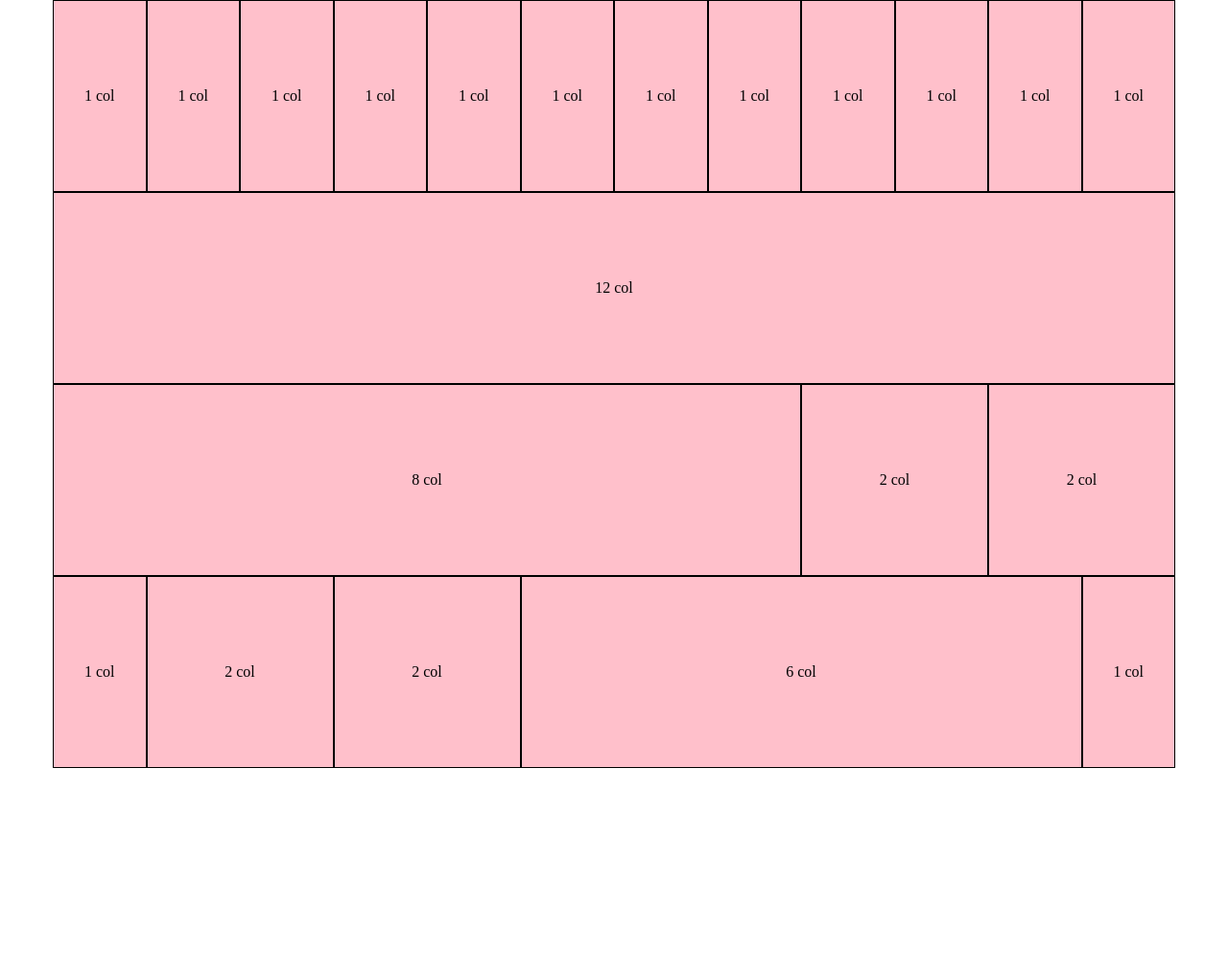
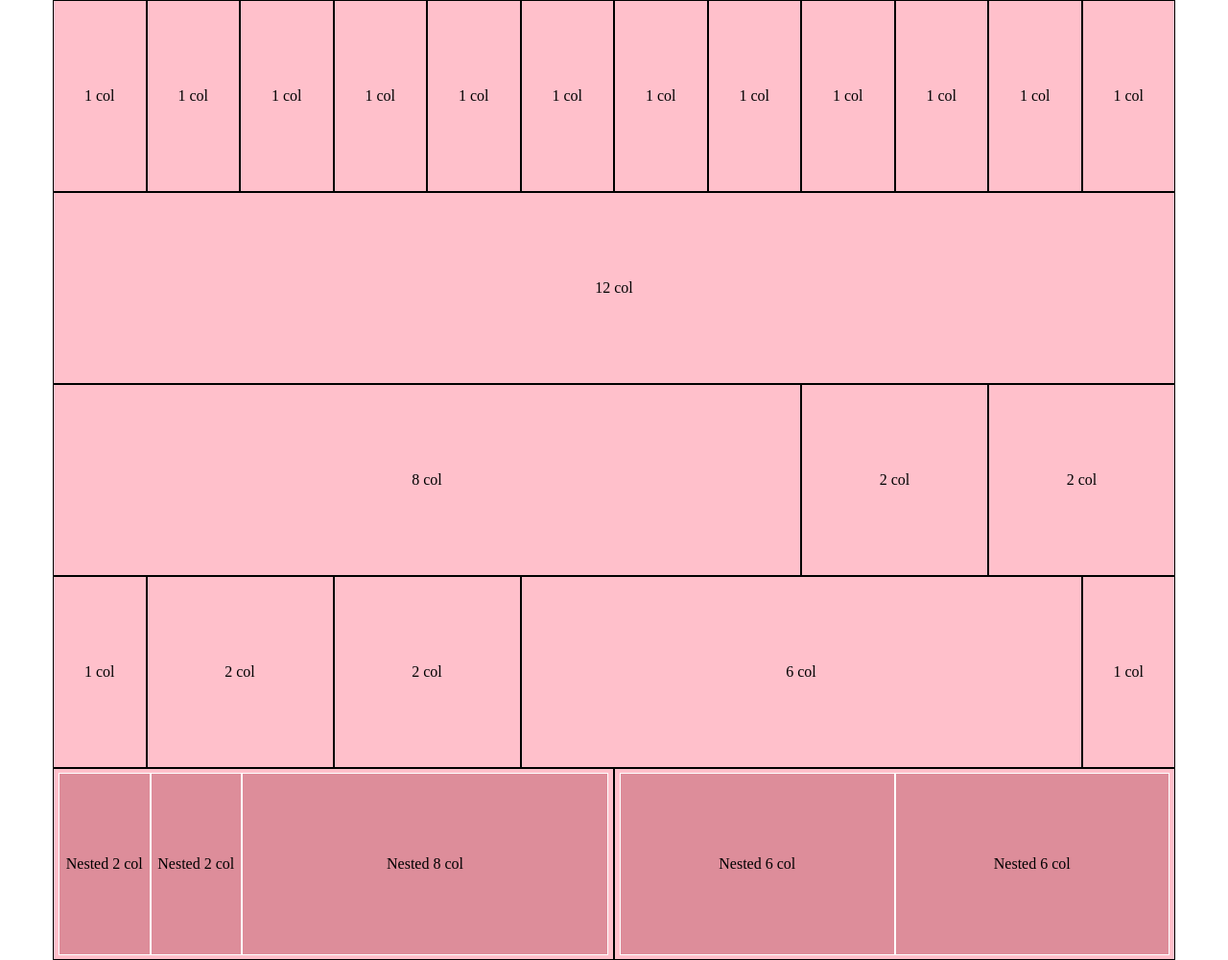
Before and after one commit to DamianoLandi/html-css-12bool, a plain HTML site: page index.html in a window 1280 px wide. Shown: the whole page at 96% size. Before the commit the page ends 800 px from the top, so only its background shows below. Drawn offline with Linux system fonts and the light colour scheme.

Commit message:
Last Row

```diff
--- a/framework.css
+++ b/framework.css
@@ -16,6 +16,7 @@
 }
 
 .row{
+    width: 100%;
     display: flex;
     flex-wrap: wrap;
 }
--- a/index.html
+++ b/index.html
@@ -82,6 +82,29 @@
             </div>
        </div>
        <div class="row">
+           <div class="col-xs-12 col-md-12 col-lg-6">
+            <div class="row">
+                <div class="col-xs-6 col-md-6 col-lg-2">
+                    Nested 2 col
+                </div>
+                <div class="col-xs-6 col-md-6 col-lg-2">
+                    Nested 2 col
+                </div>
+                <div class="col-xs-12 col-md-12 col-lg-8">
+                    Nested 8 col
+                </div>
+            </div>
+           </div>
+           <div class="col-xs-12 col-md-12 col-lg-6">
+                <div class="row">
+                    <div class="col-xs-12 col-md-12 col-lg-6">
+                        Nested 6 col
+                    </div>
+                    <div class="col-xs-12 col-md-12 col-lg-6">
+                        Nested 6 col
+                    </div>
+                </div>
+           </div>
        </div>
    </div>
 </body>
--- a/style.css
+++ b/style.css
@@ -6,3 +6,27 @@
     justify-content: center;
     align-items: center;
 }
+
+.container > .row:last-of-type > *[class*='col-']{
+    padding: 5px;
+}
+
+.container > .row > *[class*='col-'] > .row:last-of-type > *[class*='col-']{
+    background-color: rgb(221, 141, 154);
+    border: 1px solid white;
+    display: flex;
+    justify-content: center;
+    align-items: center;
+}
+
+@media screen and (min-width: 576px) {
+    .container > .row > *[class*='col-'] > .row:last-of-type > *[class*='col-']{
+        height: 95px;
+    }
+}
+
+@media screen and (min-width: 992px){
+    .container > .row > *[class*='col-'] > .row:last-of-type > *[class*='col-']{
+        height: 190px;
+    }
+}
```
